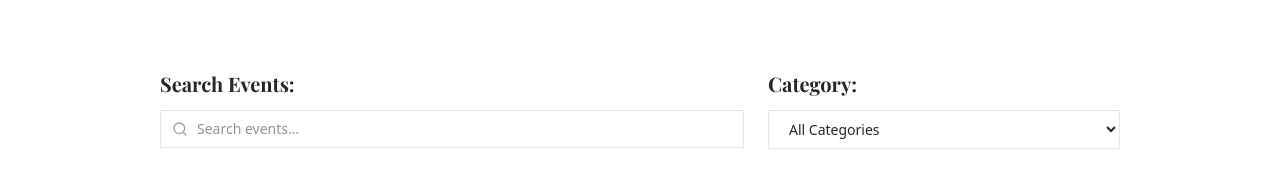
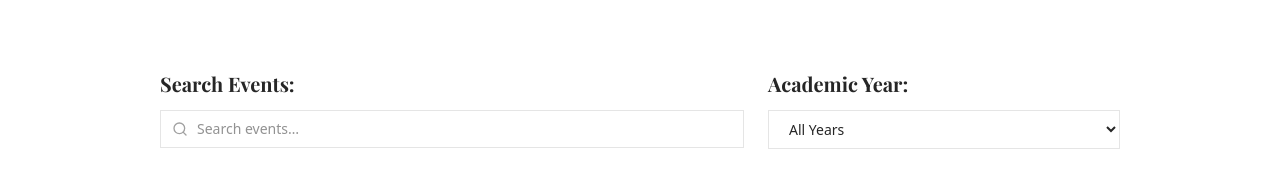
Before and after one commit to ecerri22/fbl-web, a Next.js app: page /events in a window 1280 px wide. Shown: the part 447-634 px from the top of the page. Built offline with nearby package versions, Linux system fonts and the light colour scheme.

Commit message:
make categories into academic year dropdown

```diff
--- a/src/app/events/page.tsx
+++ b/src/app/events/page.tsx
@@ -28,23 +28,47 @@ function EventsInner() {
   const page = Number.isFinite(pageParam) && pageParam > 0 ? pageParam : 1;
 
   const [searchTerm, setSearchTerm] = useState("");
-  const [selectedCategory, setSelectedCategory] = useState("");
+  const [selectedYear, setSelectedYear] = useState<string>("");
 
-  const categories = useMemo(
-    () => Array.from(new Set(events.flatMap((ev) => ev.categories ?? []))),
-    []
-  );
+  // ---- Academic year helpers (string-based, timezone-safe) ----
+  function parseYMD(dateStr: string) {
+    const [y, m, d] = dateStr.split("-").map(Number);
+    return { y, m, d };
+  }
+
+  // For a YYYY-MM-DD string, return the academic start year.
+  // Example: "2024-10-05" -> 2024 ; "2025-09-15" -> 2024
+  function academicStartYear(dateStr: string) {
+    const { y, m } = parseYMD(dateStr);
+    return m >= 10 ? y : y - 1; // Oct..Dec => same year; Jan..Sep => previous year
+  }
+
+  function academicYearLabelFromStr(dateStr: string) {
+    const start = academicStartYear(dateStr);
+    return `${start}-${start + 1}`;
+  }
+
+  // Build academic year options dynamically from the data
+  const years = useMemo(() => {
+    const set = new Set<string>();
+    for (const ev of events) set.add(academicYearLabelFromStr(ev.date));
+    return Array.from(set).sort((a, b) => Number(b.split("-")[0]) - Number(a.split("-")[0]));
+  }, []);
 
   const filteredEvents = useMemo(() => {
     const needle = searchTerm.trim().toLowerCase();
     return events.filter((ev) => {
       const matchesSearch = needle ? ev.title.toLowerCase().includes(needle) : true;
-      const matchesCategory = selectedCategory
-        ? (ev.categories ?? []).includes(selectedCategory)
-        : true;
-      return matchesSearch && matchesCategory;
+
+      let matchesYear = true;
+      if (selectedYear) {
+        const selectedStart = Number(selectedYear.split("-")[0]);
+        matchesYear = academicStartYear(ev.date) === selectedStart;
+      }
+
+      return matchesSearch && matchesYear;
     });
-  }, [searchTerm, selectedCategory]);
+  }, [searchTerm, selectedYear]);
 
   const totalPages = Math.max(1, Math.ceil(filteredEvents.length / PAGE_SIZE));
   const clampedPage = Math.min(page, totalPages);
@@ -57,14 +81,15 @@ function EventsInner() {
     router.push(`/events?${sp.toString()}`);
   };
 
+  // Reset to page 1 when filters change
   useEffect(() => {
     const sp = new URLSearchParams(searchParams);
-    if ((searchTerm || selectedCategory) && (sp.get("page") ?? "1") !== "1") {
+    if ((searchTerm || selectedYear) && (sp.get("page") ?? "1") !== "1") {
       sp.set("page", "1");
       router.push(`/events?${sp.toString()}`);
     }
     // eslint-disable-next-line react-hooks/exhaustive-deps
-  }, [searchTerm, selectedCategory]);
+  }, [searchTerm, selectedYear]);
 
   return (
     <main className="text-neutral-800 max-w-7xl mx-auto px-6 md:px-0 py-10 space-y-10">
@@ -85,18 +110,18 @@ function EventsInner() {
           </div>
         </div>
 
-        {/* Category */}
+        {/* Academic Year */}
         <div className="w-full lg:w-[22rem] bg-white">
-          <h3 className="text-xl font-playfair font-semibold mb-3">Category:</h3>
+          <h3 className="text-xl font-playfair font-semibold mb-3">Academic Year:</h3>
           <select
-            value={selectedCategory}
-            onChange={(e) => setSelectedCategory(e.target.value)}
+            value={selectedYear}
+            onChange={(e) => setSelectedYear(e.target.value)}
             className="w-full border border-neutral-200 px-4 py-2 text-sm bg-white focus:outline-none focus:ring-1 focus:ring-red-800"
           >
-            <option value="">All Categories</option>
-            {categories.map((cat) => (
-              <option key={cat} value={cat}>
-                {cat}
+            <option value="">All Years</option>
+            {years.map((label) => (
+              <option key={label} value={label}>
+                {label}
               </option>
             ))}
           </select>
@@ -106,7 +131,7 @@ function EventsInner() {
       {/* Events Grid */}
       <section className="grid grid-cols-1 md:grid-cols-2 lg:grid-cols-3 gap-10">
         {pageItems.map((ev) => (
-          <EventCard key={ev.slug} event={ev} />
+          <EventCard key={ev.id} event={ev} />
         ))}
       </section>
 
@@ -164,8 +189,7 @@ function EventCard({ event }: { event: EventItem }) {
             </div>
 
             <h3 className="mt-4 text-xl font-playfair leading-snug">
-                <Link href={`/events/${event.slug}`} className="hover:text-red-800">
-
+              <Link href={`/events/${event.slug}`} className="hover:text-red-800">
                 <span className="block overflow-hidden text-ellipsis [display:-webkit-box] [-webkit-line-clamp:2] [-webkit-box-orient:vertical]">
                   {event.title}
                 </span>
```
